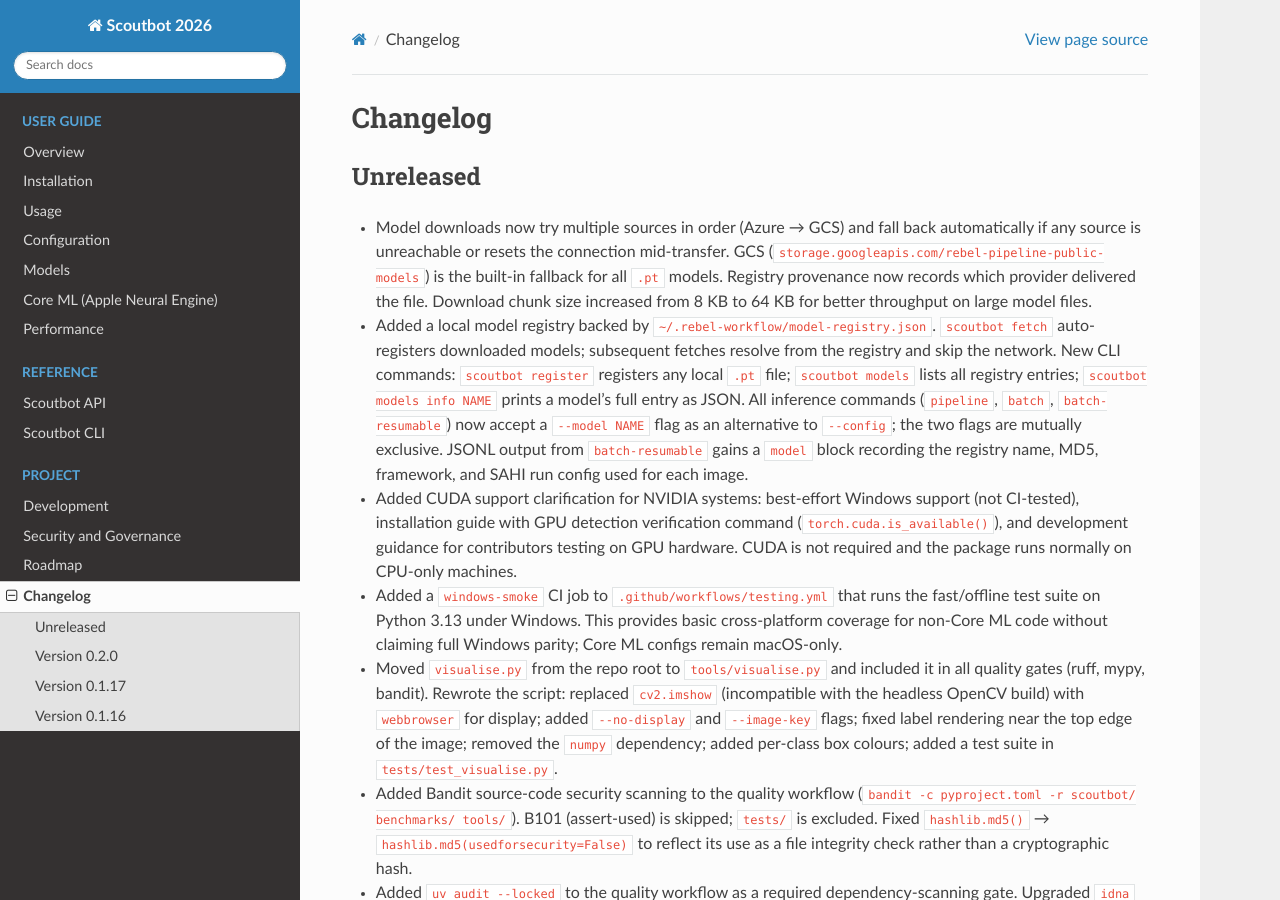
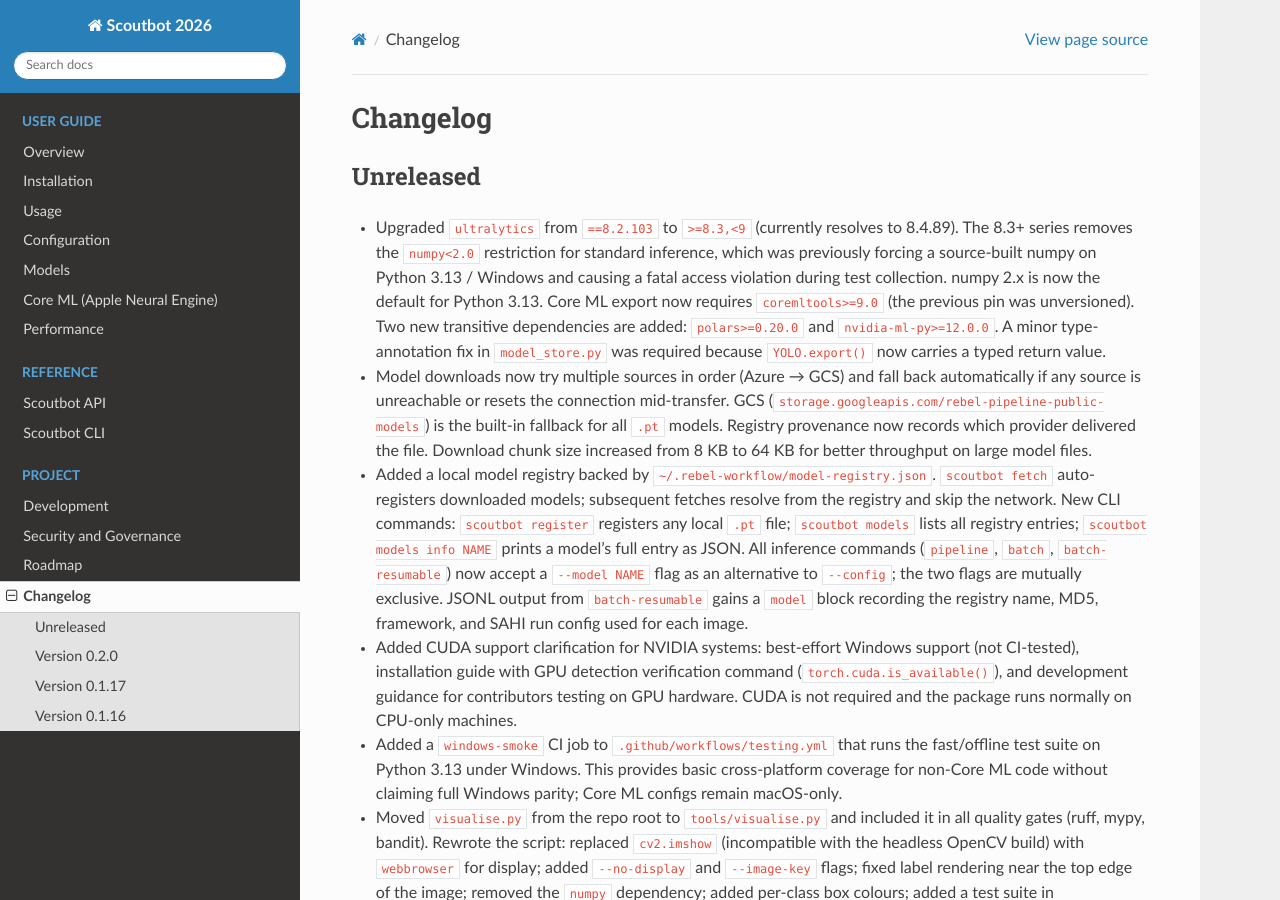
Before and after one commit to SurveyTools/scoutbot-two, a Sphinx documentation site: the page built from docs/changelog.rst, in a window 1280 px wide and 900 px high. Built offline with Sphinx 7.4.7 and the Read the Docs theme 3.1.0, drawn with Linux system fonts in a browser that asks for light colours; formulas are drawn with MathJax 3.

Commit message:
Upgrade ultralytics >=8.3 to unblock numpy 2.x on Python 3.13 Windows.

```diff
--- a/CHANGELOG.rst
+++ b/CHANGELOG.rst
@@ -5,6 +5,13 @@ Changelog
 Unreleased
 ----------
 
+* Upgraded ``ultralytics`` from ``==8.2.103`` to ``>=8.3,<9`` (currently resolves to 8.4.89).
+  The 8.3+ series removes the ``numpy<2.0`` restriction for standard inference, which was
+  previously forcing a source-built numpy on Python 3.13 / Windows and causing a fatal access
+  violation during test collection. numpy 2.x is now the default for Python 3.13. Core ML export
+  now requires ``coremltools>=9.0`` (the previous pin was unversioned). Two new transitive
+  dependencies are added: ``polars>=0.20.0`` and ``nvidia-ml-py>=12.0.0``. A minor type-annotation
+  fix in ``model_store.py`` was required because ``YOLO.export()`` now carries a typed return value.
 * Model downloads now try multiple sources in order (Azure → GCS) and fall back automatically
   if any source is unreachable or resets the connection mid-transfer. GCS
   (``storage.googleapis.com/rebel-pipeline-public-models``) is the built-in fallback for all
--- a/docs/coreml.rst
+++ b/docs/coreml.rst
@@ -6,7 +6,7 @@ is dispatched through Apple's Core ML runtime (and is eligible for the Neural En
 macOS. The Core ML configs mirror their PyTorch counterparts and produce detections within
 sub-pixel / FP16 tolerance of the ``.pt`` models — see `Parity and caveats`_.
 
-This is a macOS feature. It requires ``coremltools``. See :doc:`installation` for Apple
+This is a macOS feature. It requires ``coremltools>=9.0``. See :doc:`installation` for Apple
 Silicon setup and explicit export commands.
 
 Configs
--- a/docs/installation.rst
+++ b/docs/installation.rst
@@ -94,9 +94,6 @@ that build with the CUDA wheel after installing Scoutbot:
    # Replace CPU-only PyTorch with the CUDA build (requires NVIDIA GPU + driver >= 525)
    uv pip install torch torchvision --index-url https://download.pytorch.org/whl/cu124 --force-reinstall
 
-   # Pin numpy to a version compatible with ultralytics
-   uv pip install "numpy<2.0.0" --force-reinstall
-
    # Required for large image handling (SAHI tiling)
    uv pip install scikit-image imagecodecs
 
--- a/pyproject.toml
+++ b/pyproject.toml
@@ -27,7 +27,7 @@ dependencies = [
     "rich",
     "sahi==0.11.36",
     "tqdm",
-    "ultralytics==8.2.103",
+    "ultralytics>=8.3,<9",
 ]
 
 [project.optional-dependencies]
@@ -52,7 +52,7 @@ docs = [
 # Core ML inference (Apple Neural Engine) on macOS. Ultralytics imports coremltools
 # at inference time to run .mlpackage models; gated to Darwin to keep Linux installs clean.
 coreml = [
-    "coremltools ; sys_platform == 'darwin'",
+    "coremltools>=9.0 ; sys_platform == 'darwin'",
 ]
 
 [project.urls]
```
Also changed, not shown: 1 other file.
